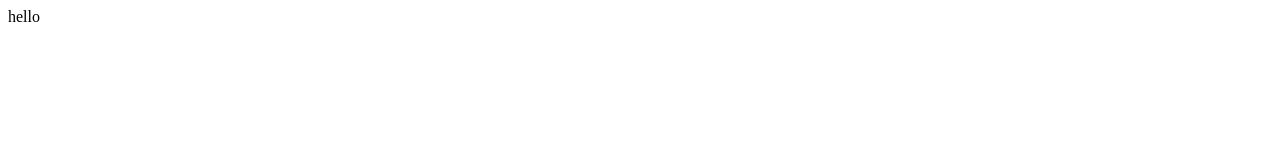
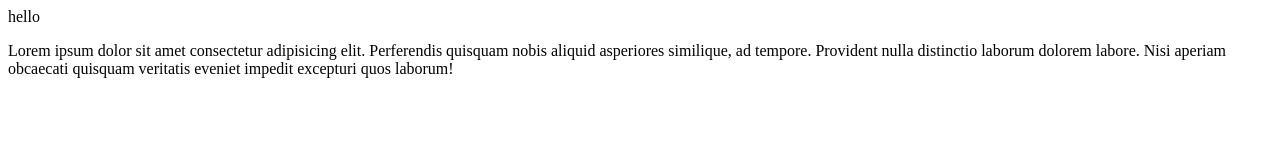
Before and after one commit to hppavelion/project01, a plain HTML site: page index.html in a window 1280 px wide. Drawn offline with Linux system fonts and the light colour scheme.

Commit message:
Add second paragraph

```diff
--- a/index.html
+++ b/index.html
@@ -7,5 +7,6 @@
 </head>
 <body>
     hello
+    <p>Lorem ipsum dolor sit amet consectetur adipisicing elit. Perferendis quisquam nobis aliquid asperiores similique, ad tempore. Provident nulla distinctio laborum dolorem labore. Nisi aperiam obcaecati quisquam veritatis eveniet impedit excepturi quos laborum!</p>
 </body>
 </html>
```
